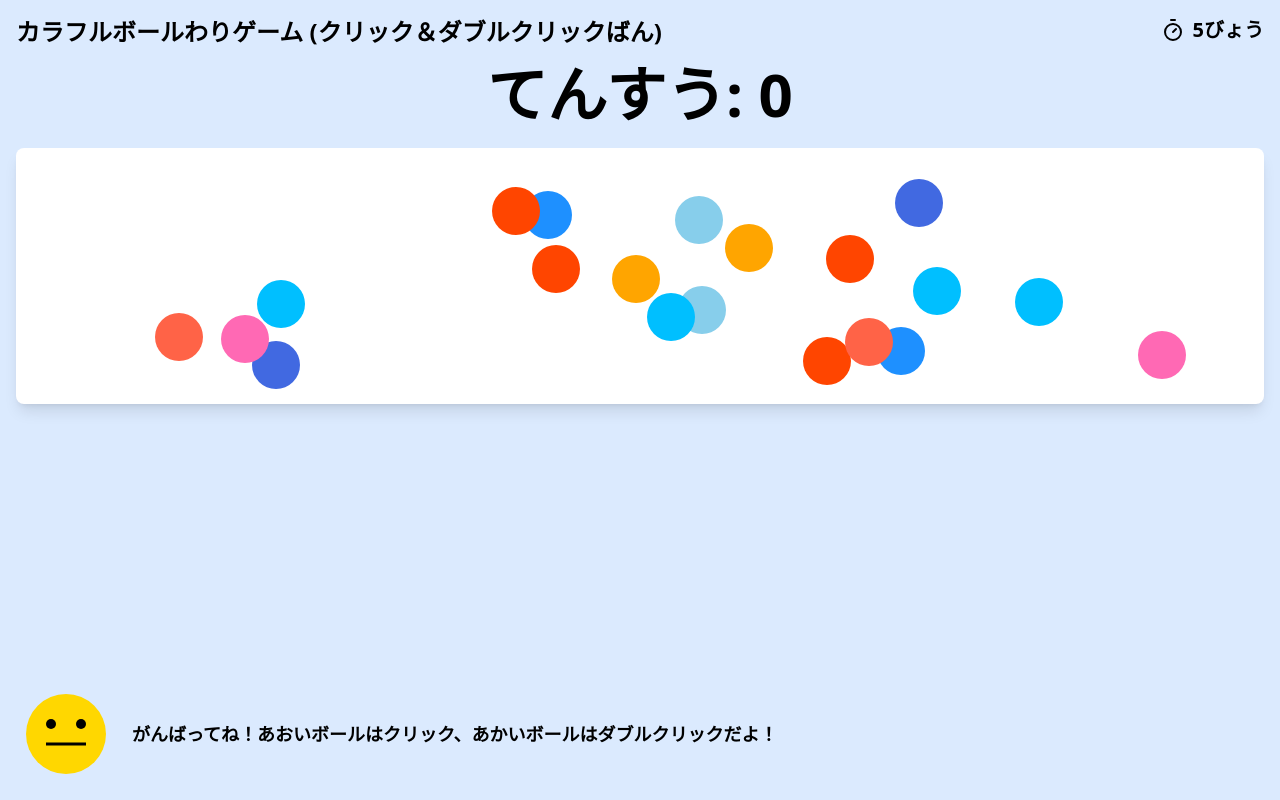
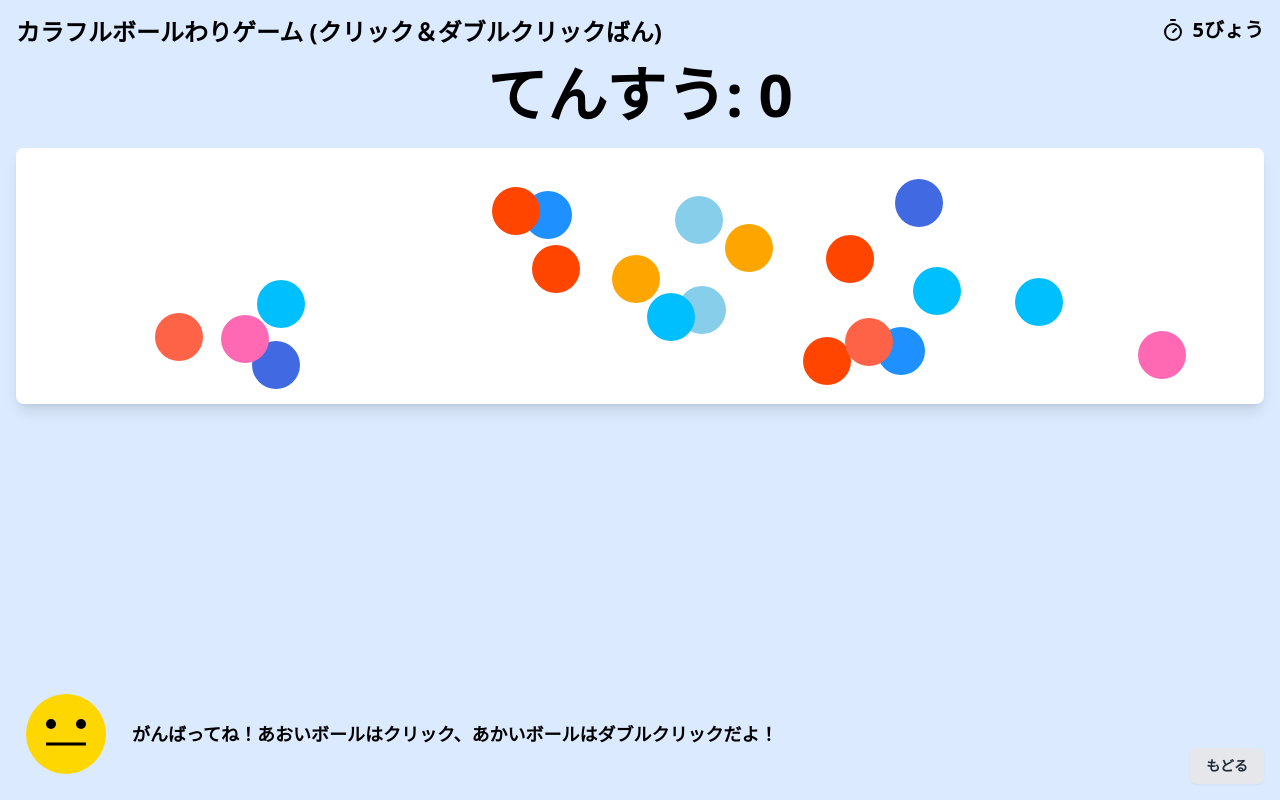
Before and after one commit to tamatrading/ball_click_double_game, a React (Vite) app: page / in a window 1280 px wide. Built offline with nearby package versions, Linux system fonts and the light colour scheme.

Commit message:
「もどる」ボタンの設置

```diff
--- a/src/Game.jsx
+++ b/src/Game.jsx
@@ -268,6 +268,17 @@ const Game = () => {
       <div className="mt-4 flex items-center justify-start">
         <AnimalCharacter emotion={characterEmotion} />
         <div className="ml-4 text-lg font-bold">{characterMessage}</div>
+        <a
+          href="https://mouselesson.manabi-time.com"
+          className="fixed bottom-4 right-4"
+        >
+          <Button
+            variant="secondary"
+            className="bg-gray-200 hover:bg-gray-300 text-gray-800 font-bold"
+          >
+            もどる
+          </Button>
+        </a>
       </div>
 
       {showCongratulations && <CongratulationsMessage elapsedTime={elapsedTime} onRestart={initializeGame} />}
```
